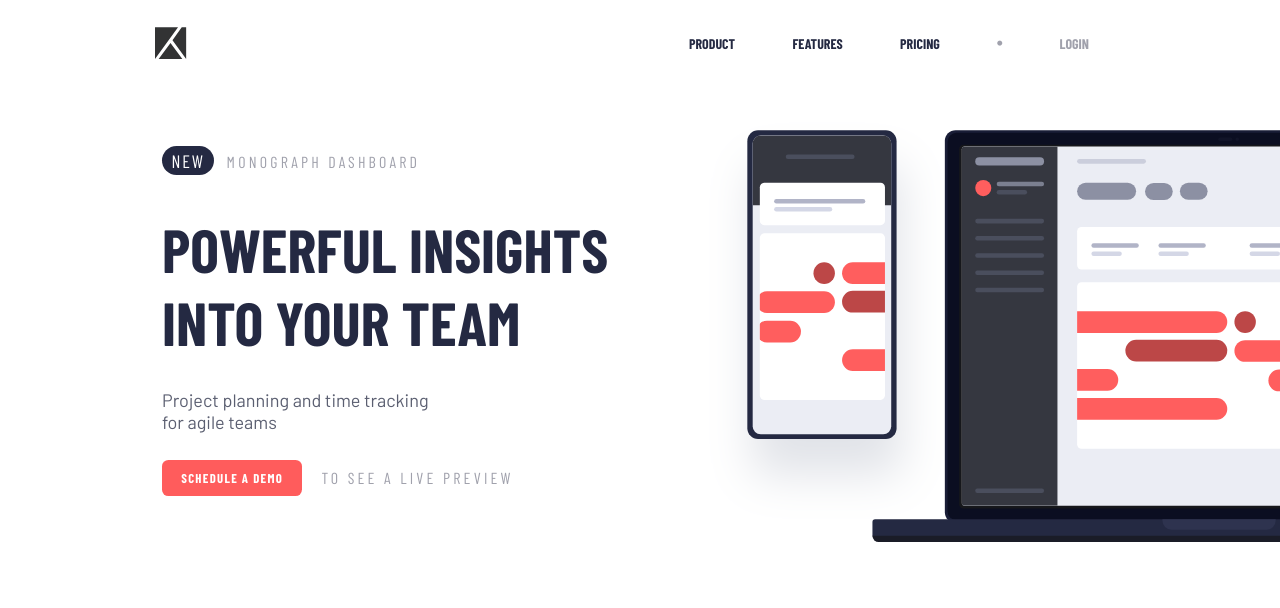
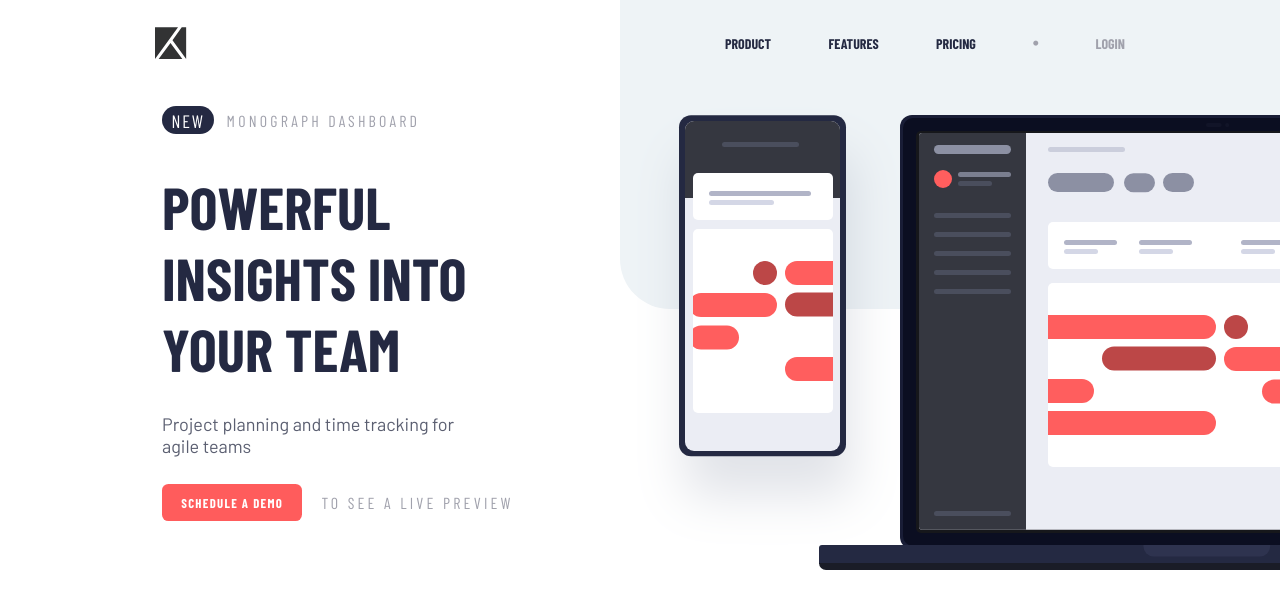
Before and after one commit to IsabelUrrieta/TP_08_Project-tracking-intro-component, a plain HTML site: page index.html in a window 1280 px wide. Drawn offline with nearby package versions, Linux system fonts and the light colour scheme.

Commit message:
code additions

```diff
--- a/index.html
+++ b/index.html
@@ -53,5 +53,8 @@
         </div>
       </div>
     </main>
+    <div class="background">
+      <div class="background__box"></div>
+    </div>
 </body>
 </html>
--- a/style.css
+++ b/style.css
@@ -24,20 +24,6 @@ body {
   justify-content: space-between;
   padding: 1.5em 1.5em;
 }
-/* .bg-box {
-  border: 1px solid rebeccapurple;
-  background-color: var(--lightGrayishBlue);
-  height: 100%;
-  position: absolute;
-  right: -200px;
-  top: -195px;
-  width: 100%;
-  z-index: -1;
-  border-radius: 50px;
-} */
-/* .header__logo {
-  border: 2px solid rgb(80, 9, 24);
-} */
 .header__nav__list {
   display: none;
 }
@@ -121,9 +107,6 @@ body {
   .header__hamb {
     display: none;
   }
-  .header__nav {
-    padding-right: 2em;
-  }
   .header__nav__list:nth-child(-n + 3) {
     color: var(--veryDarkBlue);
   }
@@ -156,27 +139,47 @@ body {
   .main {
     display: flex;
     flex-direction: row-reverse;
+    padding-bottom: 0;
   }
-  .main__img__container,
+  .main__img__container {
+    width: 60%;
+  }
   .main__text {
-    width: 50%;
+    padding-top: 0;
+    width: 40%;
   }
   .main__img {
     height: 100%;
+    object-fit: none;
+    object-position: 60% 50%;
+    padding: 0;
   }
   .main__text {
     display: flex;
     flex-direction: column;
     justify-content: center;
-    padding-right: 5em;
+    padding-right: 1em;
   }
   .main__title {
-    font-size: 3.8rem;
+    font-size: 3.7rem;
   }
   .main__description {
-    padding-right: 10em;
+    padding-right: 5em;
   }
   .main__subtitle__description {
     font-size: 1rem;
   }
+  .background {
+    position: relative;
+  }
+  .background__box {
+    background-color: var(--lightGrayishBlue);
+    border-radius: 50px;
+    height: 700px;
+    position: absolute;
+    right: 0px;
+    top: -980px;
+    width: 660px;
+    z-index: -1;
+  }
 }
```
